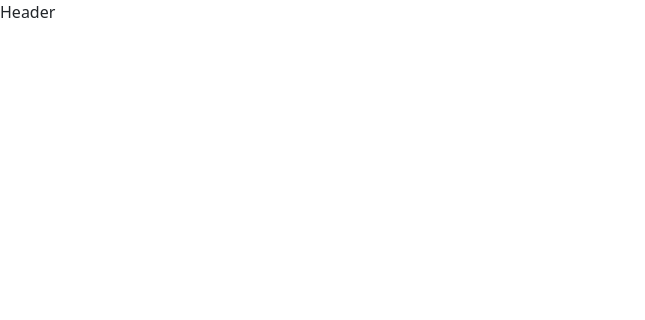
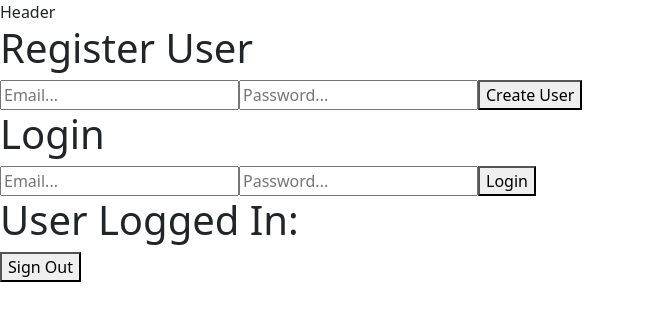
Before and after one commit to londaploetz/food-finder, a React (Create React App) app: page / in a window 1280 px wide. Shown: the top 320 px of the page, without its empty margins (0-645 px from the left). Built offline with nearby package versions, Linux system fonts and the light colour scheme; no server answers.

Commit message:
created the firebase auth

```diff
--- a/package.json
+++ b/package.json
@@ -6,6 +6,7 @@
     "@testing-library/jest-dom": "^5.16.5",
     "@testing-library/react": "^13.4.0",
     "@testing-library/user-event": "^13.5.0",
+    "firebase": "^9.19.1",
     "react": "^18.2.0",
     "react-dom": "^18.2.0",
     "react-scripts": "5.0.1",
--- a/src/App.js
+++ b/src/App.js
@@ -2,7 +2,7 @@ import React from 'react';
 
 import 'bootstrap/dist/css/bootstrap.min.css';
 import Header from './Components/RunningSections/Header';
-
+import HomePage from "./Components/Views/HomePage"
 
 
 
@@ -11,6 +11,7 @@ function App() {
   return (
     <div className="App">
       <Header/>
+      <HomePage/>
     </div>
   );
 }
--- /dev/null
+++ b/src/Components/Views/HomePage.js
@@ -0,0 +1,105 @@
+import React, { useState, useEffect } from "react";
+import {
+  createUserWithEmailAndPassword,
+  signInWithEmailAndPassword,
+  onAuthStateChanged,
+  signOut,
+} from "firebase/auth";
+import { auth } from "../firebase/firebase";
+
+
+
+function HomePage() {
+
+
+  const [registerEmail, setRegisterEmail] = useState("");
+  const [registerPassword, setRegisterPassword] = useState("");
+  const [loginEmail, setLoginEmail] = useState("");
+  const [loginPassword, setLoginPassword] = useState("");
+
+  const [user, setUser] = useState({});
+
+  useEffect(() => {
+    onAuthStateChanged(auth, (currentUser) => {
+      setUser(currentUser);
+    });
+  }, [])
+
+  const register = async () => {
+    try {
+      const user = await createUserWithEmailAndPassword(
+        auth,
+        registerEmail,
+        registerPassword
+      );
+      console.log(user);
+    } catch (error) {
+      console.log(error.message);
+    }
+  };
+
+  const login = async () => {
+    try {
+      const user = await signInWithEmailAndPassword(
+        auth,
+        loginEmail,
+        loginPassword
+      );
+      console.log(user);
+    } catch (error) {
+      console.log(error.message);
+    }
+  };
+
+  const logout = async () => {
+    await signOut(auth);
+  };
+
+
+  return (
+    <div className="App">
+      <div>
+        <h1> Register User </h1>
+        <input
+          placeholder="Email..."
+          onChange={(e) => {
+            setRegisterEmail(e.target.value);
+          }}
+        />
+        <input
+          placeholder="Password..."
+          onChange={(e) => {
+            setRegisterPassword(e.target.value);
+          }}
+        />
+
+        <button onClick={register}> Create User</button>
+      </div>
+
+      <div>
+        <h1> Login </h1>
+        <input
+          placeholder="Email..."
+          onChange={(e) => {
+            setLoginEmail(e.target.value);
+          }}
+        />
+        <input
+          placeholder="Password..."
+          onChange={(e) => {
+            setLoginPassword(e.target.value);
+          }}
+        />
+
+        <button onClick={login}> Login</button>
+      </div>
+
+      <h1> User Logged In: </h1>
+      {user?.email}
+
+      <button onClick={logout}> Sign Out </button>
+    </div>
+  );
+}
+
+export default HomePage;
--- /dev/null
+++ b/src/Components/firebase/firebase.js
@@ -0,0 +1,20 @@
+import { initializeApp } from "firebase/app";
+// import { getAnalytics } from "firebase/analytics";
+import { getAuth } from "firebase/auth";
+
+
+const firebaseConfig = {
+  apiKey: "AIzaSyAIUfExKvW76bGkKqgGEUxjV23YZb_TH7o",
+  authDomain: "food-friends-2112.firebaseapp.com",
+  projectId: "food-friends-2112",
+  storageBucket: "food-friends-2112.appspot.com",
+  messagingSenderId: "844894715671",
+  appId: "1:844894715671:web:d45d6309da2f8675180152",
+  measurementId: "G-8BNHKD3TDR"
+};
+
+
+const app = initializeApp(firebaseConfig);
+// const analytics = getAnalytics(app);
+
+export const auth = getAuth(app)
```
Also changed, not shown: src/Components/firebase/authMethods.js (added), 1 other file (tests, documents, lock files or other folders).
